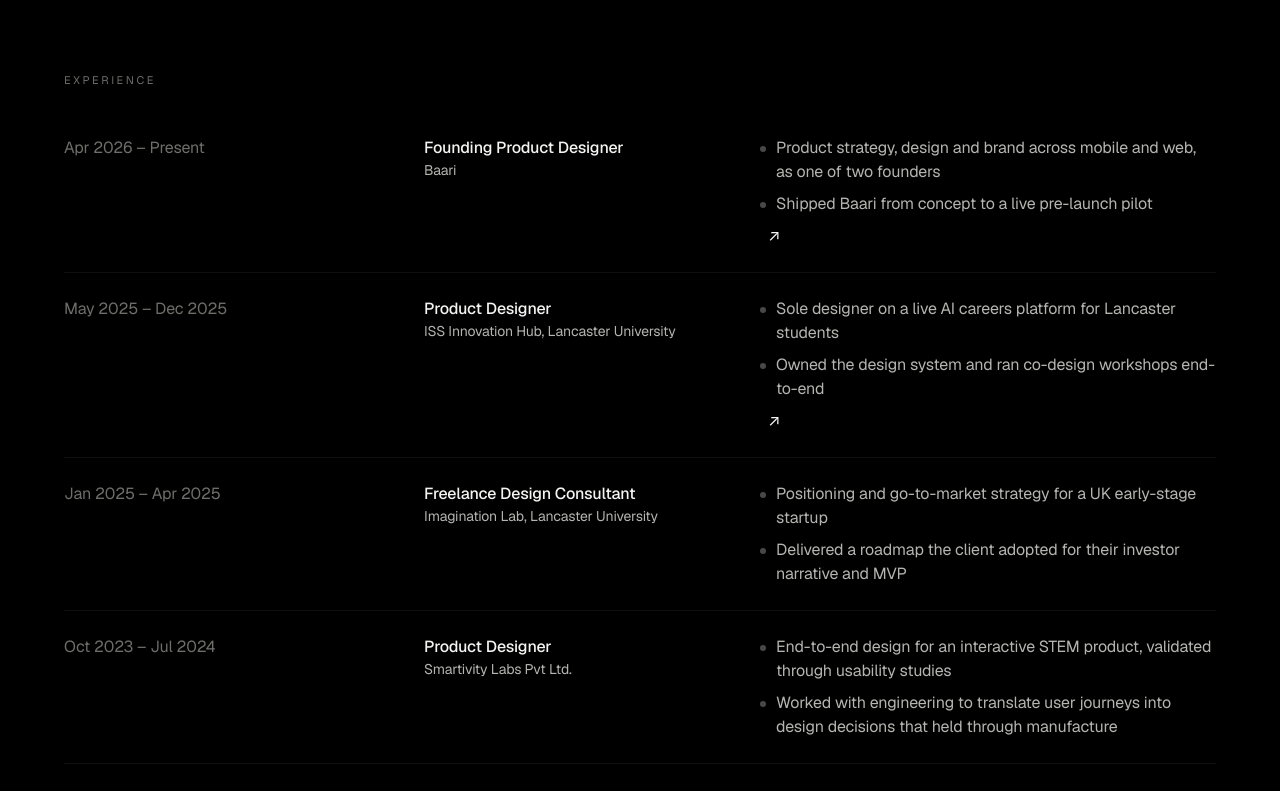
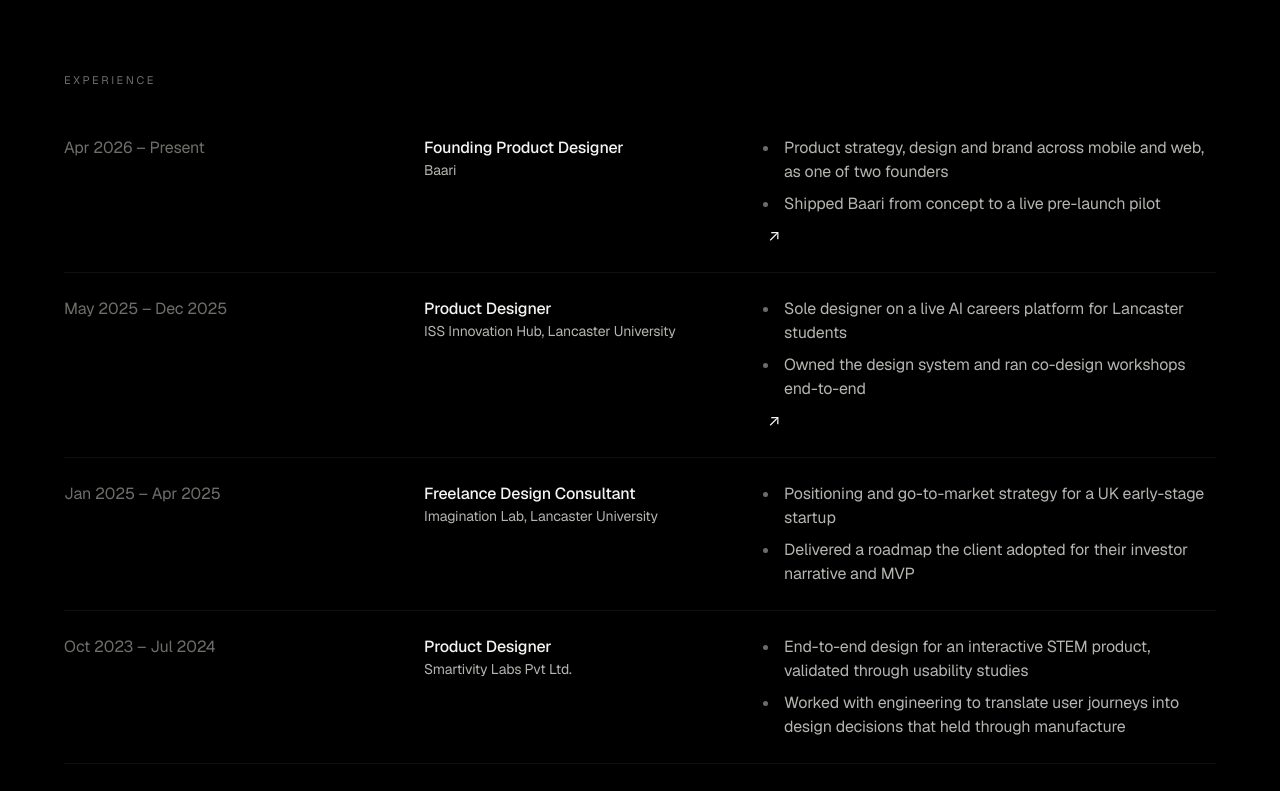
Before and after one commit to nandiniipillai/Portfolio, a Next.js app: page /about in a window 1280 px wide. Shown: the part 1500-2291 px from the top of the page. Built offline with nearby package versions, Linux system fonts and the light colour scheme.

Commit message:
Bullets: use native list-disc markers (was custom absolute-span dots) for education + experience lists

```diff
--- a/components/ExperienceTimeline.jsx
+++ b/components/ExperienceTimeline.jsx
@@ -27,13 +27,9 @@ function EducationFlipCard({ e }) {
         {/* Back */}
         <div className="absolute inset-0 rounded-2xl bg-carbon border border-white/[0.05] p-6 md:p-8 [transform:rotateY(180deg)] [backface-visibility:hidden] [-webkit-backface-visibility:hidden] flex flex-col justify-center">
           <div className="text-ash text-[10px] tracking-[0.24em] uppercase mb-4">Highlights</div>
-          <ul className="space-y-3">
+          <ul className="space-y-3 list-disc list-outside pl-5 marker:text-fog/60">
             {(e.highlights || []).map((h, j) => (
-              <li key={j} className="pl-4 relative text-fog text-sm leading-relaxed">
-                <span
-                  className="absolute left-0 top-2 w-1.5 h-1.5 rounded-full bg-fog/40"
-                  aria-hidden="true"
-                />
+              <li key={j} className="text-fog text-sm leading-relaxed pl-1">
                 {h}
               </li>
             ))}
@@ -77,13 +73,9 @@ export default function ExperienceTimeline() {
               </div>
               <div className="text-fog text-sm md:text-base leading-relaxed">
                 {row.bullets && row.bullets.length > 0 ? (
-                  <ul className="space-y-2">
+                  <ul className="space-y-2 list-disc list-outside pl-5 marker:text-fog/60">
                     {row.bullets.map((b, j) => (
-                      <li key={j} className="pl-4 relative">
-                        <span
-                          className="absolute left-0 top-2.5 w-1.5 h-1.5 rounded-full bg-fog/40"
-                          aria-hidden="true"
-                        />
+                      <li key={j} className="pl-1">
                         {b}
                       </li>
                     ))}
```
